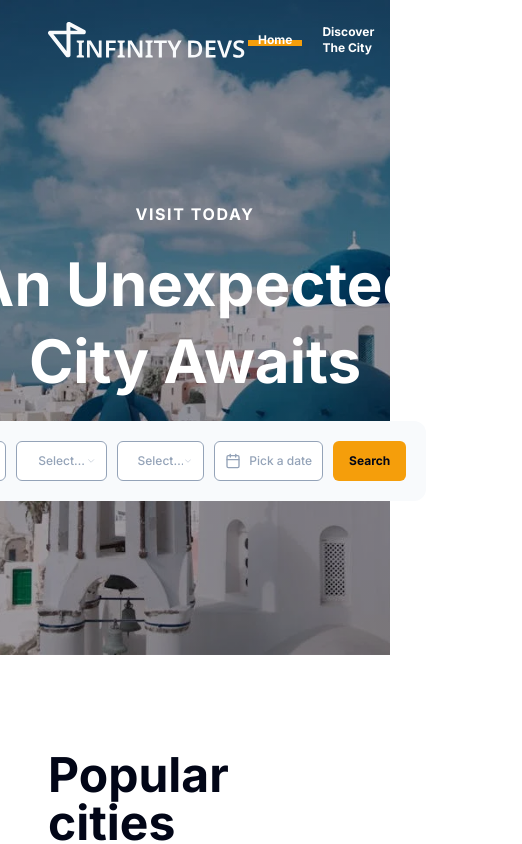
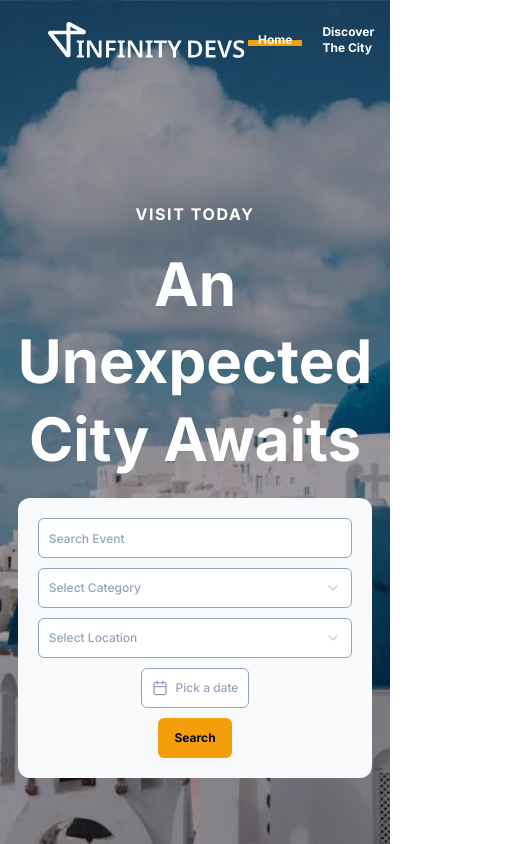
Before and after one commit to InfinityDevsHQ/event-agency-next, a Next.js app: page / in a window 390 px wide. Shown: the top 844 px of the page, 522 px wide, since content can reach past the window. Built offline with nearby package versions, Linux system fonts and the light colour scheme.

Commit message:
fix: responsiveness

```diff
--- a/components/forms/search-event.tsx
+++ b/components/forms/search-event.tsx
@@ -19,7 +19,7 @@ export default function SearchEvent() {
   const [date, setDate] = React.useState<Date>();
 
   return (
-    <form className="p-5 rounded-xl bg-primary flex items-center gap-2.5 w-full">
+    <form className="p-5 rounded-xl bg-primary flex flex-col lg:flex-row items-center gap-2.5 w-full xl:w-[1080px]">
       <Input
         className="p-2.5 rounded-md border-primary-foreground font-medium text-xs text-primary-foreground placeholder:font-medium placeholder:text-xs placeholder:text-primary-foreground"
         placeholder="Search Event"
```
